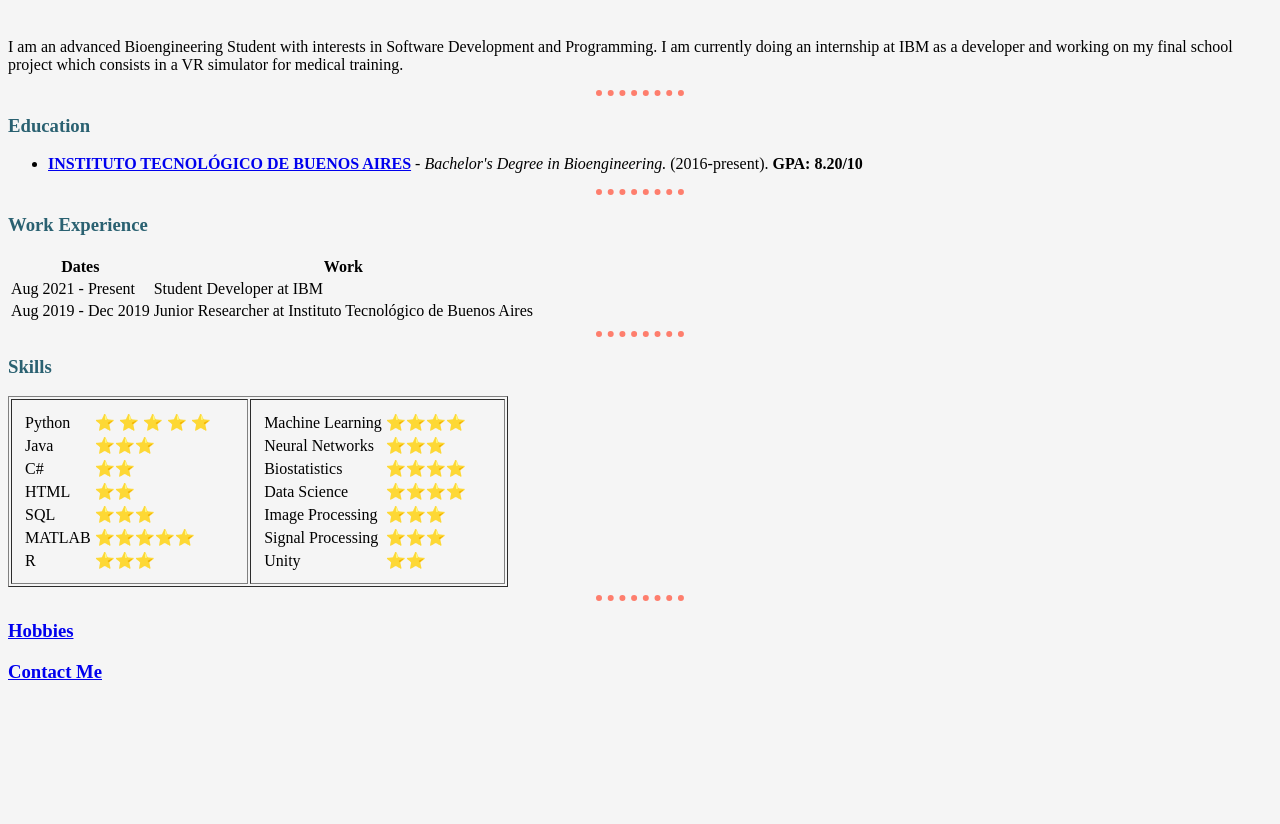
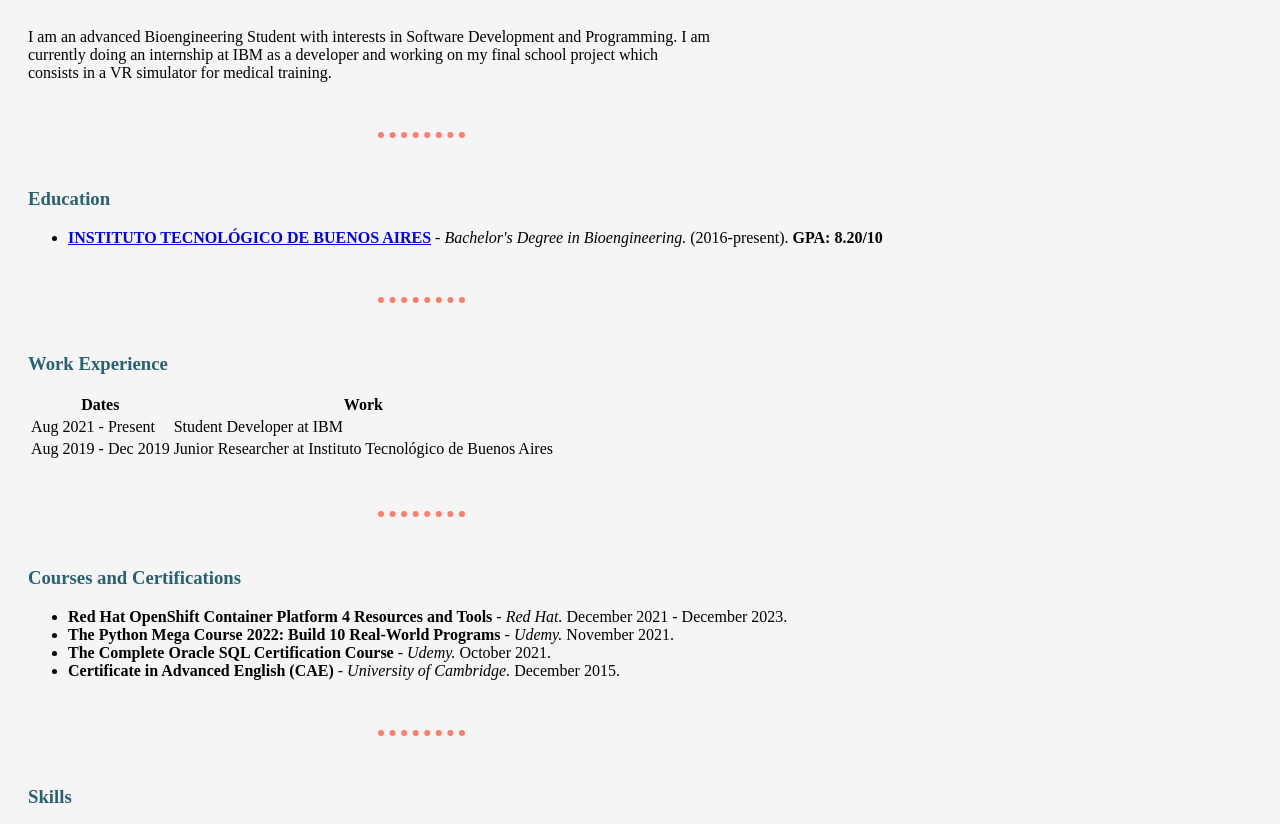
Before and after one commit to eugeniafontecha/cv, a plain HTML site: page index.html in a window 1280 px wide. Shown: the part 186-1010 px from the top of the page. Before the commit the page ends 887 px from the top, so only its background shows below. Drawn offline with Linux system fonts and the light colour scheme.

Commit message:
Add certifications section via upload files

```diff
--- a/css/styles.css
+++ b/css/styles.css
@@ -1,5 +1,6 @@
 body{
     background-color: #F5F5F5;
+    padding-left: 20px;
 }
 
 hr {
@@ -7,6 +8,7 @@ hr {
     border-style: none;
     border-top-style: dotted;
     border-width: 6px;
+    margin: 50px 350px;
     width: 7%;
 
 }
@@ -23,6 +25,14 @@ img {
     border: 2px solid;
     border-color: #2A6171;
     border-radius: 50%;
-    height: 150px;
+    height: 110px;
 
 }
+
+.introduction{
+    width: 55%
+}
+
+.skills-table {
+    margin-left: 70px;
+}
--- a/index.html
+++ b/index.html
@@ -18,7 +18,7 @@
             </td>
         </tr>
     </table>
-    <p>I am an advanced Bioengineering Student with interests in Software Development and Programming.
+    <p class="introduction">I am an advanced Bioengineering Student with interests in Software Development and Programming.
         I am currently doing an internship at IBM as a developer and working on my final school project
         which consists in a VR simulator for medical training. </p>
     <hr>
@@ -47,8 +47,25 @@
         </tbody>
     </table>
     <hr>
+    <h3>Courses and Certifications</h3>
+    <ul>
+        <li>
+            <strong> Red Hat OpenShift Container Platform 4 Resources and Tools </strong> - <em> Red Hat.</em> December 2021 - December 2023.
+        </li>
+        <li>
+            <strong> The Python Mega Course 2022: Build 10 Real-World Programs </strong> - <em> Udemy.</em> November 2021.
+        </li>
+        <li>
+            <strong> The Complete Oracle SQL Certification Course </strong> - <em> Udemy.</em> October 2021.
+        </li>
+        <li>
+            <strong> Certificate in Advanced English (CAE) </strong> - <em> University of Cambridge.</em> December 2015.
+        </li>
+
+    </ul>
+    <hr>
     <h3>Skills</h3>
-    <table border="1" cellpadding="10" width="500">
+    <table class="skills-table" border="1" cellpadding="10" width="500">
         <tr>
             <td>
                 <table>
@@ -98,7 +115,7 @@
                     </tr>
                     <tr>
                         <td>Data Science </td>
-                        <td>&#11088;&#11088;&#11088;&#11088;</td>
+                        <td>&#11088;&#11088;&#11088;</td>
                     </tr>
                     <tr>
                         <td>Image Processing </td>
```
